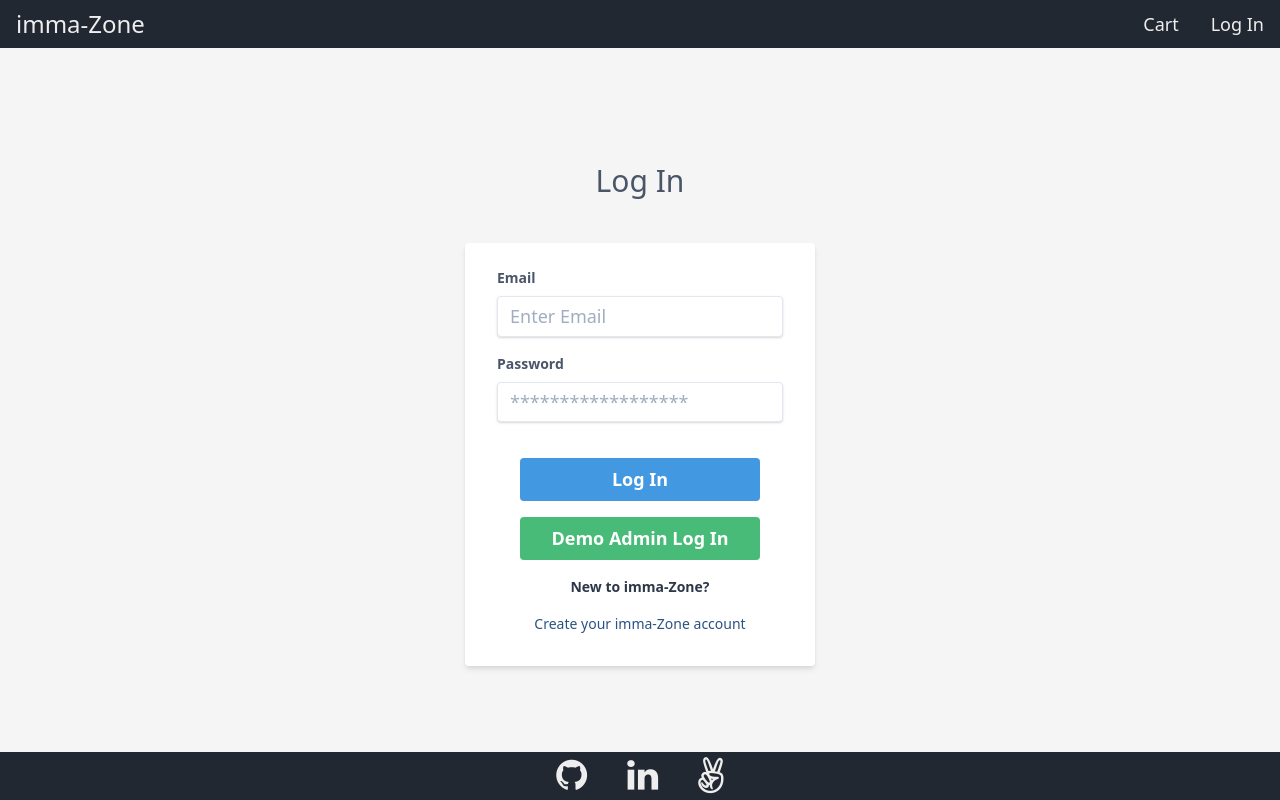
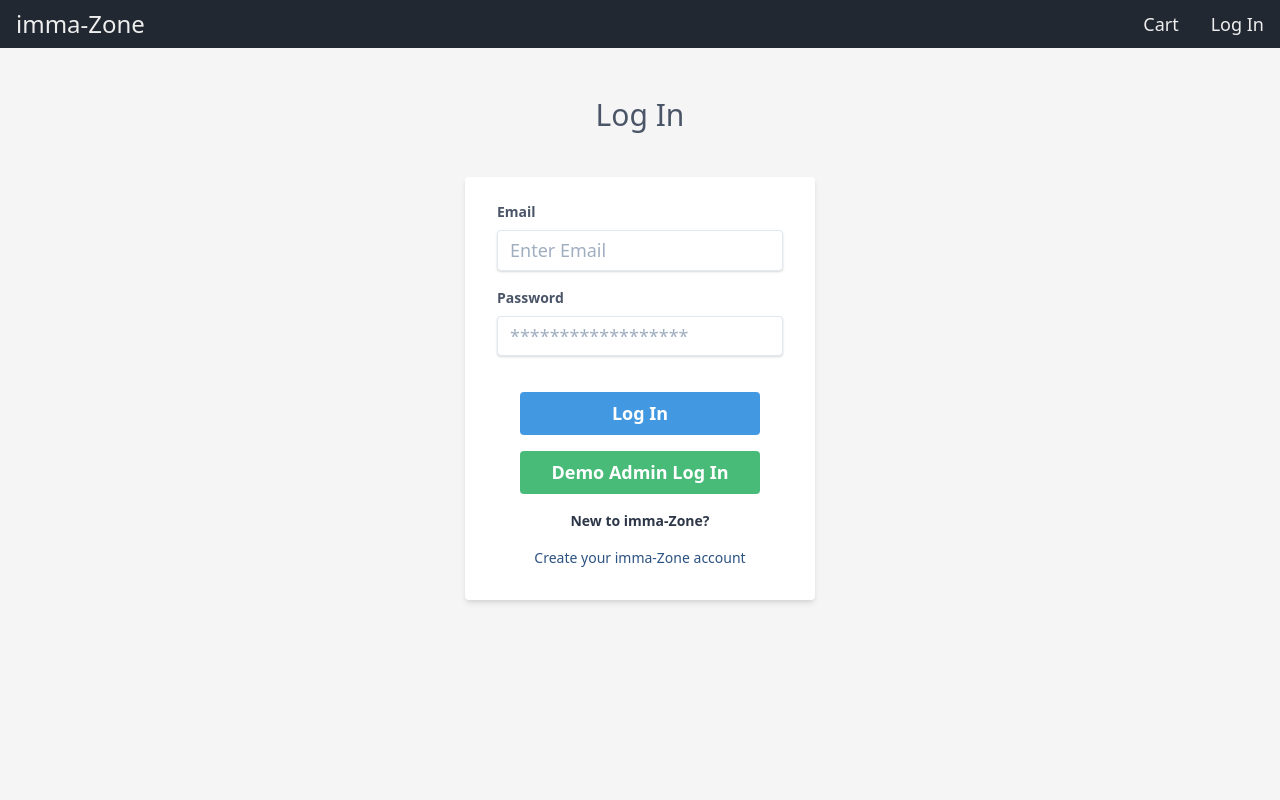
Before and after one commit to aromjhee/e-commerce-frontend-only, a React (Create React App) app: page /log-in in a window 1280 px wide. Shown: the top 800 px of the page. Built offline with nearby package versions, Linux system fonts and the light colour scheme.

Commit message:
add mediaquery to footer

```diff
--- a/src/App.js
+++ b/src/App.js
@@ -20,7 +20,7 @@ const App = () => {
     <BrowserRouter>
       <div className="flex flex-col justify-between app-bg-color app-font-color text-lg h-screen">
         <NavBar />
-        <div className="lg:h-auto h-screen mt-10">
+        <div className="h-screen mt-10">
           <Route exact path='/' component={Products}></Route>
           <Route path='/products' component={CRUDProduct}></Route>
           <Route path="/profile" component={UserProfile} />
--- a/src/components/Footer.js
+++ b/src/components/Footer.js
@@ -2,7 +2,7 @@ import React from 'react';
 
 const Footer = () => {
   return (
-    <div className='navbar-bg-color h-12 w-full flex justify-center items-center content-end'>
+    <div className='navbar-bg-color h-12 w-full flex justify-center items-center footer-media-query'>
       <div className='link-hover-color'>
         <a href='https://github.com/aromjhee'>
           <span className='text-xs text-white hidden'>Github</span>
--- a/src/index.css
+++ b/src/index.css
@@ -58,3 +58,9 @@
 .button-width-custom {
   width: 15rem;
 }
+
+@media screen and (min-height: 200px) and (max-height: 1200px) {
+  .footer-media-query {
+    margin-top: 20rem;
+  }
+}
```
